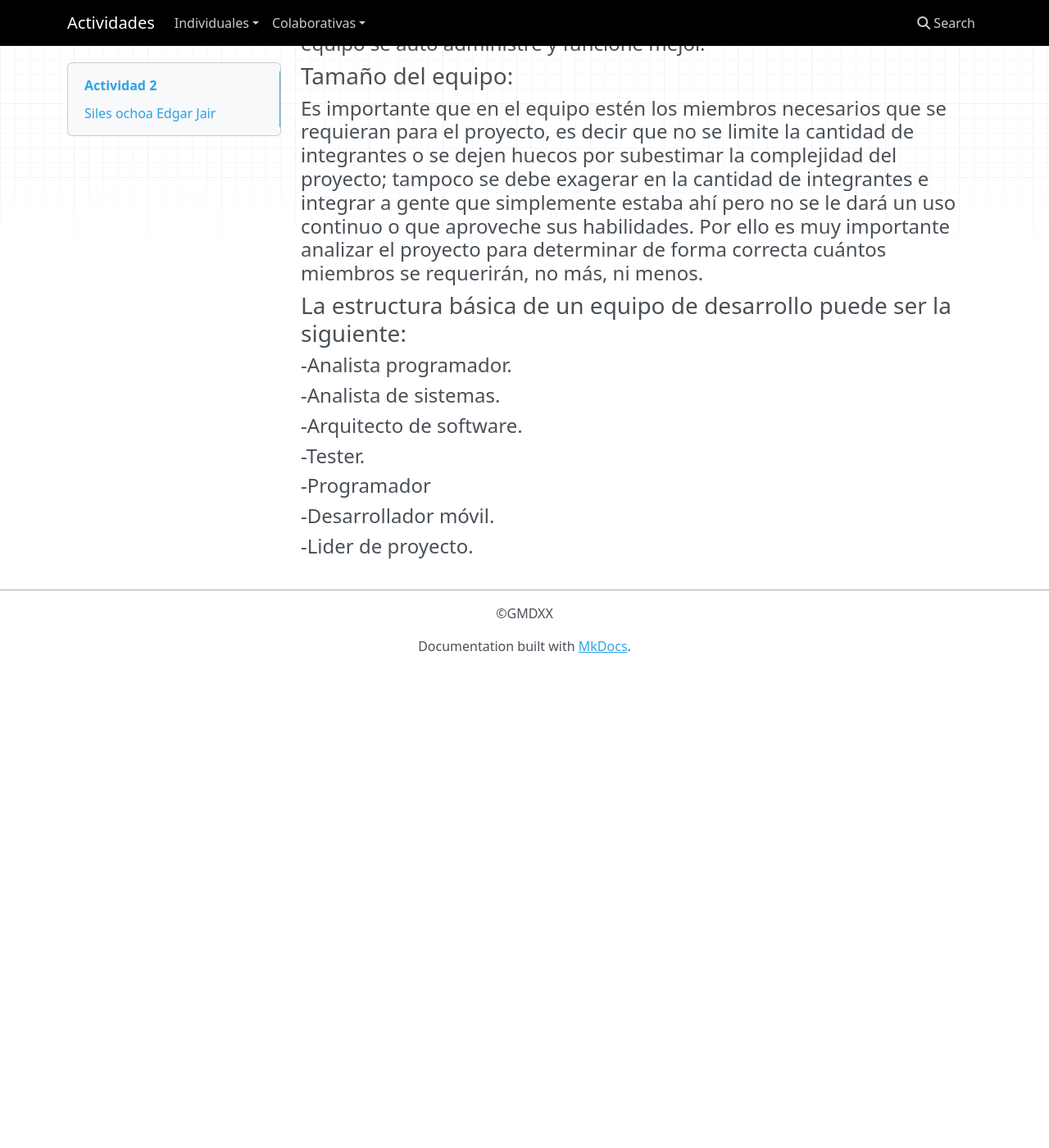
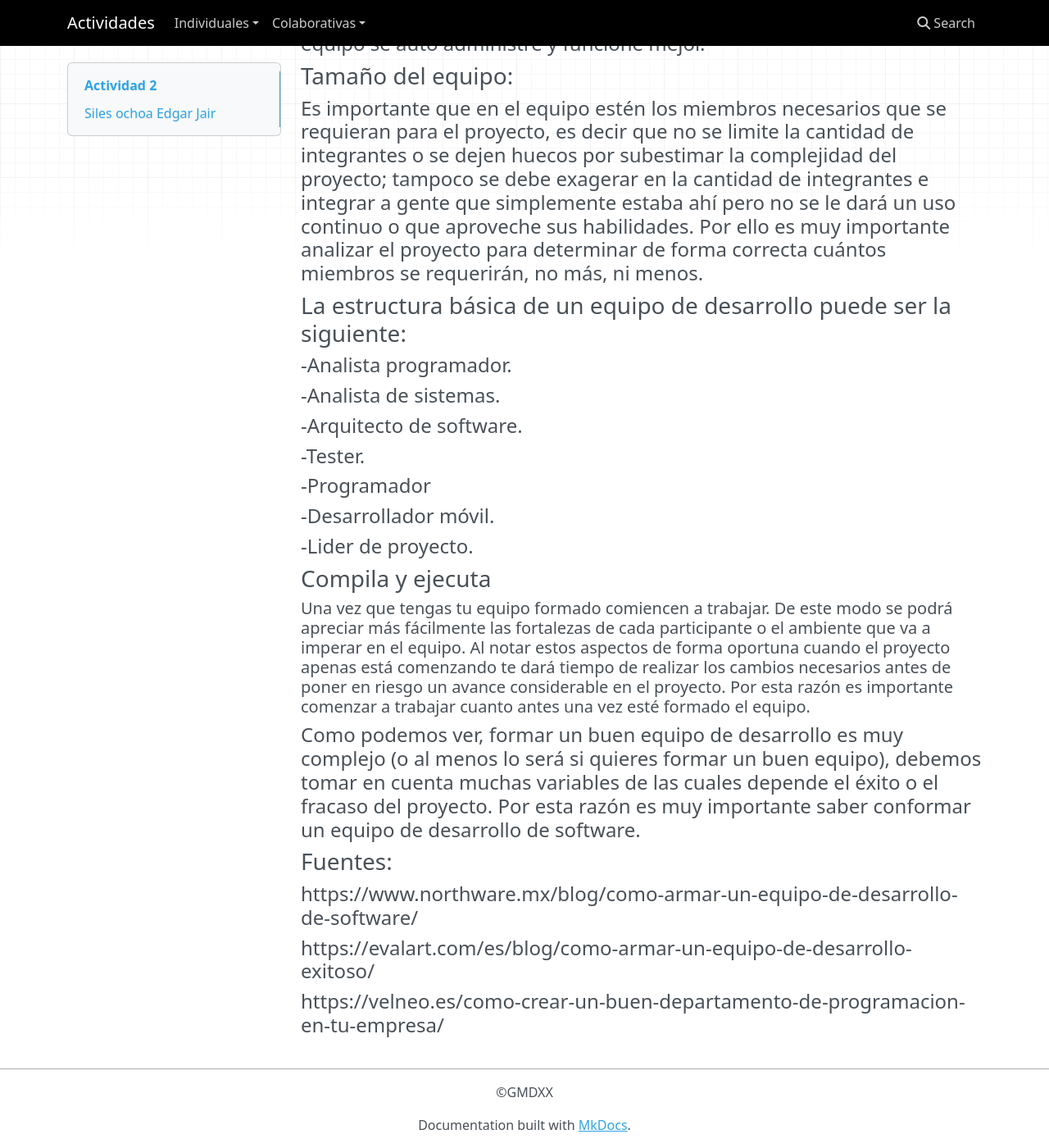
Before and after one commit to edgar500/ing_Soft, an MkDocs documentation site: the page built from docs/individual/Actividad 2/Actividad-2.md, in a window 1280 px wide and 1400 px high, scrolled down 1071 px. Shown: the whole window at 82% size. Built offline with MkDocs 1.6.1, drawn with Linux system fonts in a browser that asks for light colours; nearby versions of some CDN libraries; old or Windows-style settings are respelled for this version of MkDocs; before the commit the page ends 1887 px from its top, so only the background shows below that.

Commit message:
+ Se agrego mas texto a la actividad 2

```diff
--- a/docs/individual/Actividad 2/Actividad-2.md
+++ b/docs/individual/Actividad 2/Actividad-2.md
@@ -26,3 +26,14 @@
 #### -Programador
 #### -Desarrollador móvil.
 #### -Lider de proyecto.
+
+### Compila y ejecuta
+
+##### Una vez que tengas tu equipo formado comiencen a trabajar. De este modo se podrá apreciar más fácilmente las fortalezas de cada participante o el ambiente que va a imperar en el equipo. Al notar estos aspectos de forma oportuna cuando el proyecto apenas está comenzando te dará tiempo de realizar los cambios necesarios  antes de poner en riesgo un avance considerable en el proyecto. Por esta razón es importante comenzar a trabajar cuanto antes una vez esté formado el equipo.
+
+#### Como podemos ver, formar un buen equipo de desarrollo es muy complejo (o al menos lo será si quieres formar un buen equipo), debemos tomar en cuenta muchas variables de las cuales depende el éxito o el fracaso del proyecto. Por esta razón es muy importante saber conformar un equipo de desarrollo de software.
+
+### Fuentes:
+#### https://www.northware.mx/blog/como-armar-un-equipo-de-desarrollo-de-software/
+#### https://evalart.com/es/blog/como-armar-un-equipo-de-desarrollo-exitoso/
+#### https://velneo.es/como-crear-un-buen-departamento-de-programacion-en-tu-empresa/
```
